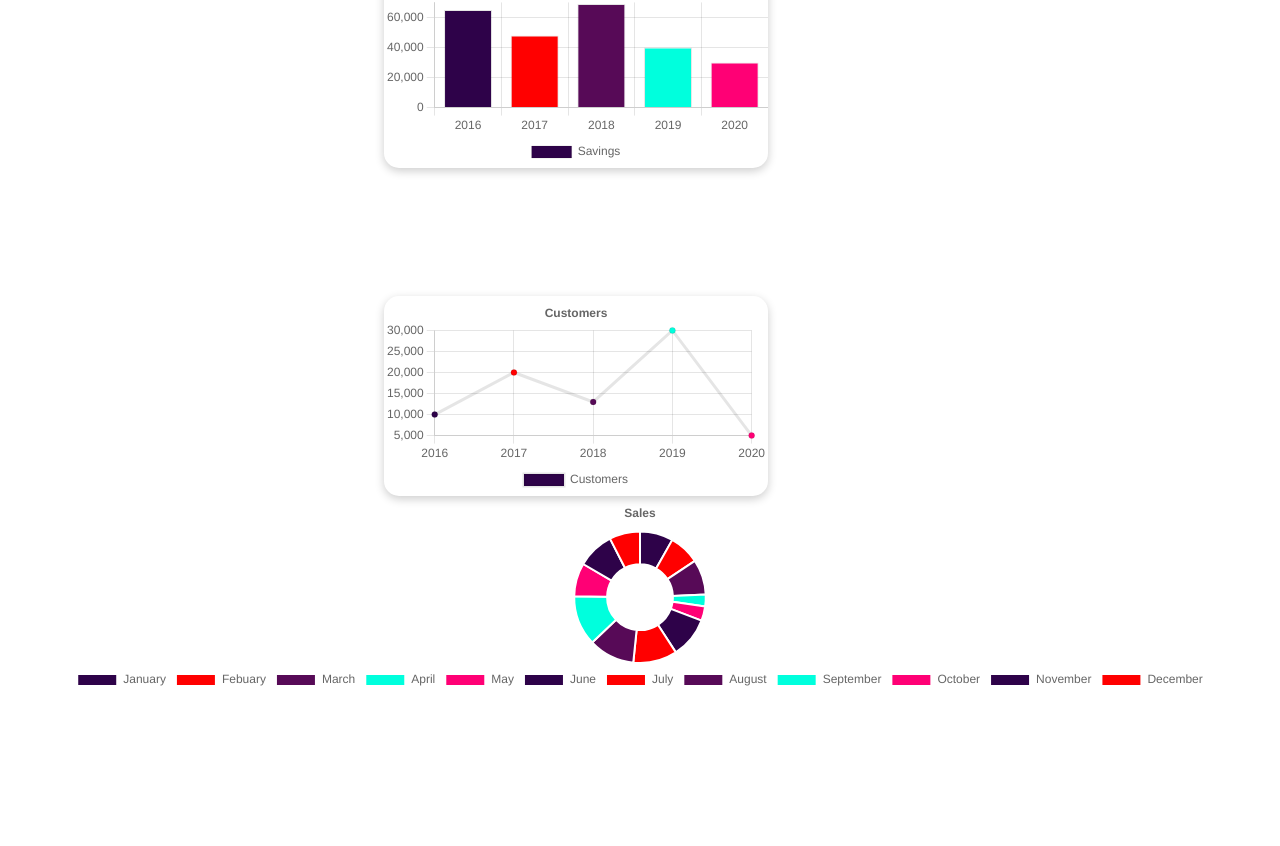
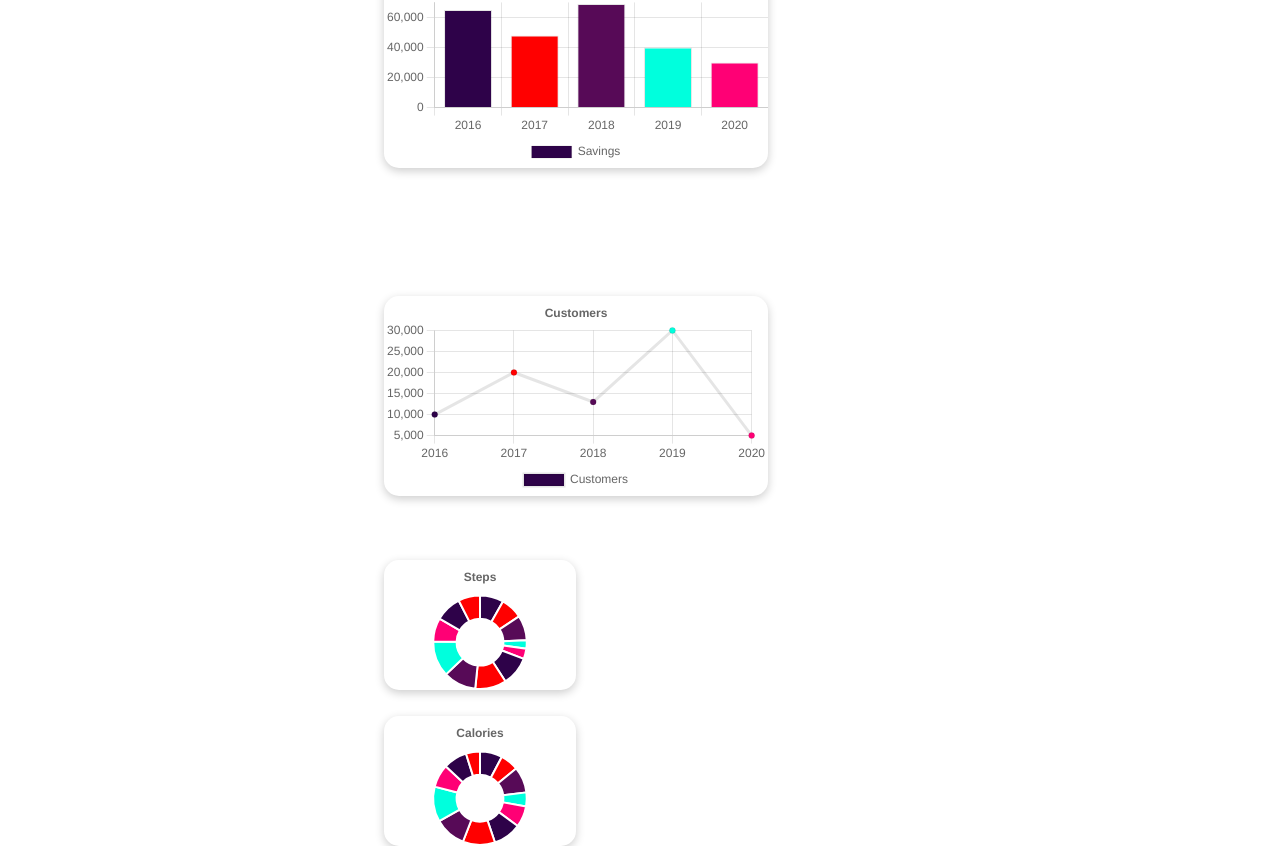
Before and after one commit to SANKALP1011/data-visualisation-dashbaord, a React (Create React App) app: page / in a window 1280 px wide. Shown: the part 424-1270 px from the top of the page. Before the commit the page ends 1120 px from the top, so only its background shows below. Built offline with nearby package versions, Linux system fonts and the light colour scheme.

Commit message:
Calorie chart added and comppnent designed..

```diff
--- a/src/App.js
+++ b/src/App.js
@@ -3,7 +3,8 @@ import DonughtChart from './Components/SalesChart';
 import BarChart from './Components/SavingChart';
 import LineChart  from './Components/CustomerChart';
 import BubbleChart from './Components/RevenueChart';
-import HealthChart from './Components/HealthChart';
+import HealthChart from './Components/StepsChart';
+import  CalorieChart  from './Components/Caloriecharts';
 
 function App() {
   return (
@@ -12,6 +13,7 @@ function App() {
         <BarChart/>
         <LineChart/>
         <HealthChart/>
+        <CalorieChart/>
         {/* <BubbleChart/> */}
     </div>
   );
--- /dev/null
+++ b/src/Components/Caloriecharts.jsx
@@ -0,0 +1,63 @@
+import React, { useEffect, useState } from "react";
+import { Doughnut } from "react-chartjs-2";
+import {Chart as ChartJS , ArcElement , Tooltip , Legend} from "chart.js";
+import HealthData from "../Data/HealthData.json";
+
+export const CalorieChart = ()=>{
+    const [calories,setCalories] = useState([]);
+
+    const fetchCalories = () =>{
+        setCalories(HealthData);
+    }
+
+    useEffect(()=>{
+        fetchCalories()
+    },[]);
+
+    const options = {
+        maintainAspectRatio:false,
+        responsive: true,
+        plugins: {
+          title: {
+            display: true,
+            text: 'Calories',
+          },
+          tooltips: {
+            callbacks: {
+               label: function(tooltipItem) {
+                      return tooltipItem.yLabel;
+               }
+            }
+        },
+        legend: {
+          display: false
+      },
+        },
+      };
+
+      const data = {
+        labels: calories.map((value)=>value.month),
+        datasets: [{
+          label: 'Health',
+          data: calories.map((value)=>value.calorie),
+          backgroundColor: [
+            "#2E0249",
+            "#FF0000",
+            "#570A57",
+            "#00FFDD",
+            "#FF0075"
+          ],
+          hoverOffset: 4
+        }],
+
+      };
+
+      return<>
+        <div className="CalorieChartBox">
+            <Doughnut data={data} options={options} width={130} height={130}/>
+        </div>
+      </>
+
+
+}
+export default CalorieChart;
--- a/src/Components/HealthChart.jsx
+++ b/src/Components/StepsChart.jsx
@@ -7,35 +7,26 @@ export const HealthChart = () =>{
 
   ChartJS.register(ArcElement,Tooltip,Legend);
   const [stepssss,setSteps] = useState([]);
-  // const [calorie,setCalorie] = useState([]);
-  // const [weight,setWeight] = useState([]);
+  const [calorie,setCalorie] = useState([]);
+  const [weight,setWeight] = useState([]);
 
-  // const[salesData,setSalesData] = React.useState([]);
-
-  // const fetchSalesData = ()=>{
-  //    setSalesData(Sales)
-  // }
-
-  // React.useEffect(()=>{
-  //   fetchSalesData()
-  // },[])
 
   const fetchSteps = () =>{
      setSteps(HealthData)
   }
 
-//   const fetchCalories = () =>{
-//       setCalorie(HealthData);
-// }
+  const fetchCalories = () =>{
+      setCalorie(HealthData);
+}
 
-//   const fetchWeight = () =>{
-//     setWeight(HealthData)
-//   }
+  const fetchWeight = () =>{
+    setWeight(HealthData)
+  }
 
   useEffect(()=>{
     fetchSteps();
-    // fetchCalories()
-    // fetchWeight();
+    fetchCalories()
+    fetchWeight();
 },[])
 
 
@@ -43,20 +34,27 @@ const options = {
   maintainAspectRatio:false,
   responsive: true,
   plugins: {
-    legend: {
-      position: 'bottom',
-    },
     title: {
       display: true,
-      text: 'Sales',
+      text: 'Steps',
     },
+    tooltips: {
+      callbacks: {
+         label: function(tooltipItem) {
+                return tooltipItem.yLabel;
+         }
+      }
+  },
+  legend: {
+    display: false
+},
   },
 };
 
-const data = {
+const dataOne = {
   labels: stepssss.map((value)=>value.month),
   datasets: [{
-    label: 'My First Dataset',
+    label: 'Steps',
     data: stepssss.map((value)=>value.steps),
     backgroundColor: [
       "#2E0249",
@@ -73,8 +71,8 @@ const data = {
 
 
   return<>
-    <div>
-          <Doughnut data={data} options={options} width={200} height={200}/>
+    <div className="HealthChartBox">
+          <Doughnut data={dataOne} options={options} width={130} height={130}/>
     </div>
   </>
 }
--- /dev/null
+++ b/src/Styles/CalorieChart.css
@@ -0,0 +1,7 @@
+.CalorieChartBox{
+    width: 15%;
+    height: 70%;
+    margin: 2% 30% 0 30%;
+    border-radius: 15px;
+    box-shadow: 0 3px 10px rgb(0 0 0 / 0.2);
+}
--- /dev/null
+++ b/src/Styles/HealthChart.css
@@ -0,0 +1,8 @@
+.HealthChartBox{
+    display: flex;
+    width: 15%;
+    height: 70%;
+    margin: 5% 30% 2% 30%;
+    border-radius: 15px;
+    box-shadow: 0 3px 10px rgb(0 0 0 / 0.2);
+}
--- a/src/index.js
+++ b/src/index.js
@@ -5,6 +5,8 @@ import "../src/App.css"
 import App from './App';
 import "../src/Styles/DonughtChart.css";
 import "../src/Styles/LineChart.css";
+import "../src/Styles/HealthChart.css";
+import "../src/Styles/CalorieChart.css";
 
 
 const root = ReactDOM.createRoot(document.getElementById('root'));
```
